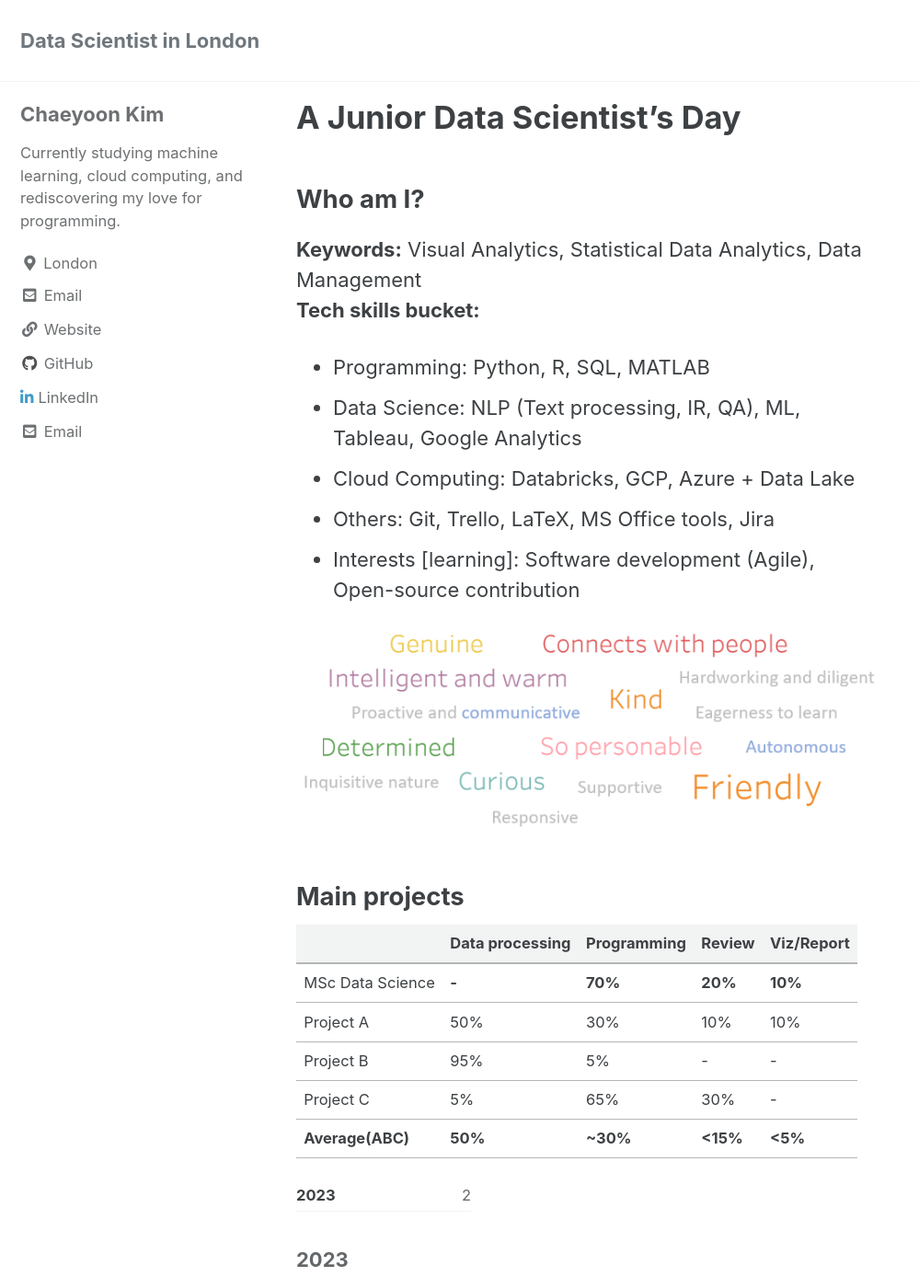
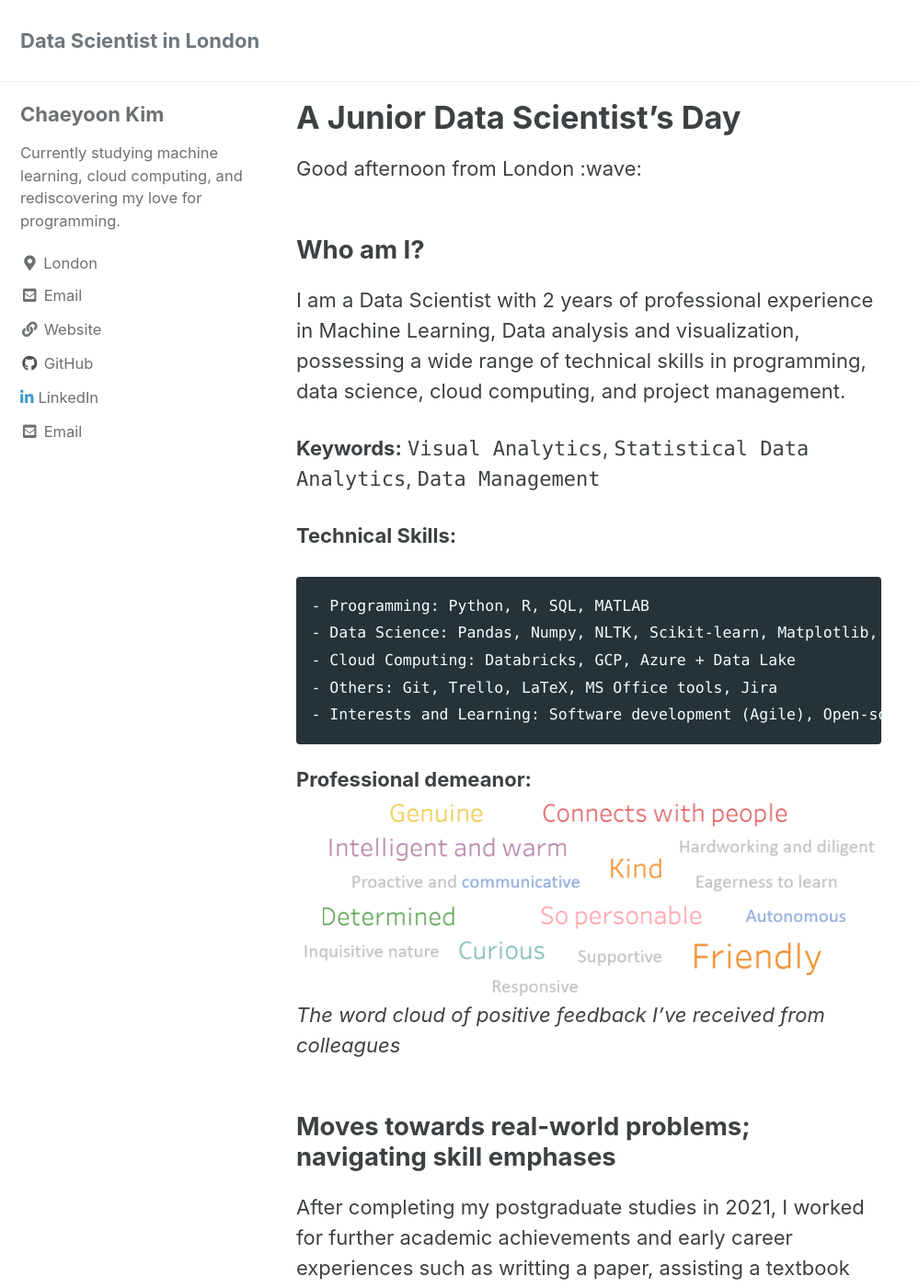
Before and after one commit to chaeyoonyunakim/chaeyoonyunakim.github.io, a Jekyll site: the page built from _posts/2023-08-07-day-of-junior-data-scientist.md, in a window 1280 px wide and 1400 px high. Shown: the whole window at 92% size, without its empty margins (0-999 px from the left). Built offline with Jekyll 4.4.1, drawn with Linux system fonts in a browser that asks for light colours; cached includes are drawn as plain includes; some of the changed text lies outside the part shown.

Commit message:
update: draft introduction

````diff
--- a/_posts/2023-08-07-day-of-junior-data-scientist.md
+++ b/_posts/2023-08-07-day-of-junior-data-scientist.md
@@ -5,25 +5,50 @@ date: 2023-08-07 14:30:00 +0100
 categories: presentation
 ---
 
+Good afternoon from London :wave:
+
 ## Who am I?
 
-**Keywords:** Visual Analytics, Statistical Data Analytics, Data Management <br>
-**Tech skills bucket:**
+I am a Data Scientist with 2 years of professional experience in Machine Learning, Data analysis and visualization, possessing a wide range of technical skills in programming, data science, cloud computing, and project management.
 
+**Keywords:** `Visual Analytics`, `Statistical Data Analytics`, `Data Management` <br>
+
+**Technical Skills:**
+
+```
 - Programming: Python, R, SQL, MATLAB
-- Data Science: NLP (Text processing, IR, QA), ML, Tableau, Google Analytics
+- Data Science: Pandas, Numpy, NLTK, Scikit-learn, Matplotlib, Seaborn, Plotly, Tableau, QGIS, Google Analytics
 - Cloud Computing: Databricks, GCP, Azure + Data Lake
 - Others: Git, Trello, LaTeX, MS Office tools, Jira
-- Interests [learning]: Software development (Agile), Open-source contribution
+- Interests and Learning: Software development (Agile), Open-source contribution
+```
 
-![the word cloud of positive feedback I have received from colleagues](/assets/img/postive%20feedback.PNG)
+**Professional demeanor:**
+![Genuine, Connects with people, Intelligent and warm, Kind, So personable, Friendly, Curious, Determined, and so on](/assets/img/postive%20feedback.PNG)
+_The word cloud of positive feedback I've received from colleagues_
 
-## Main projects
+## Moves towards real-world problems; navigating skill emphases
 
-|                  | Data processing | Programming | Review   | Viz/Report |
+After completing my postgraduate studies in 2021, I worked for further academic achievements and early career experiences such as writting a paper, assisting a textbook publication, and taking on the role of a lead instructor to teach programming. Since I transitioned into public healthcare, I have been involved in several projects spanning various NHS organizations and Trust sites. That gaves me positive evaluations during my lastest appraisal.
+
+The table below provides a convenient comparison, illustraing how my master's assessments and work projects distribute emphasis among different skills and tasks related to `data processing`, `programming`, `review`, and `report/visualization`.
+
+|                  | Data processing | Programming | Review   | Report/Viz |
 | ---------------- | --------------- | ----------- | -------- | ---------- |
 | MSc Data Science | **-**           | **70%**     | **20%**  | **10%**    |
 | Project A        | 50%             | 30%         | 10%      | 10%        |
 | Project B        | 95%             | 5%          | -        | -          |
 | Project C        | 5%              | 65%         | 30%      | -          |
 | **Average(ABC)** | **50%**         | **~30%**    | **<15%** | **<5%**    |
+
+Whilst `programming` can include `data processing`, I primarily used robust datasets during my academic year. For the other cases, I found that loading the semi-structured data such as JSON (obtained from APIs) or unstructured data like images or WhatsApp text required more programming foundations for data processing. That's why I choose to mark the <mark style="background-color: Cornsilk">full credits in solo programming during the master's programme</mark>.
+
+At work, I sometimes had a strategic decision not to handle the `review` or `reporting part` of that specific project as stated in the table. This choice was agreed within the team. When other priorities required my immediate attention, I was able to pass all my model ideas and findings (with my thanks) to the other contributors who were working on the same project. That is certainly different from how I used to carry my own responsibilities for the university courseworks; <mark style="background-color: Cornsilk">the team needs me for team-work!</mark>
+
+These differences highlight how an individual's tech skill requirements to meet task commitments vary in terms of their collaborative level, especially the more if working in the wider group.
+
+## Why 50% in data processing?
+
+... to be continued
+
+<a href="https://www.buymeacoffee.com/chaeyoona" target="_blank"><img src="https://cdn.buymeacoffee.com/buttons/v2/default-yellow.png" alt="Buy Me A Coffee" style="height: 60px !important;width: 217px !important;" ></a>
````
